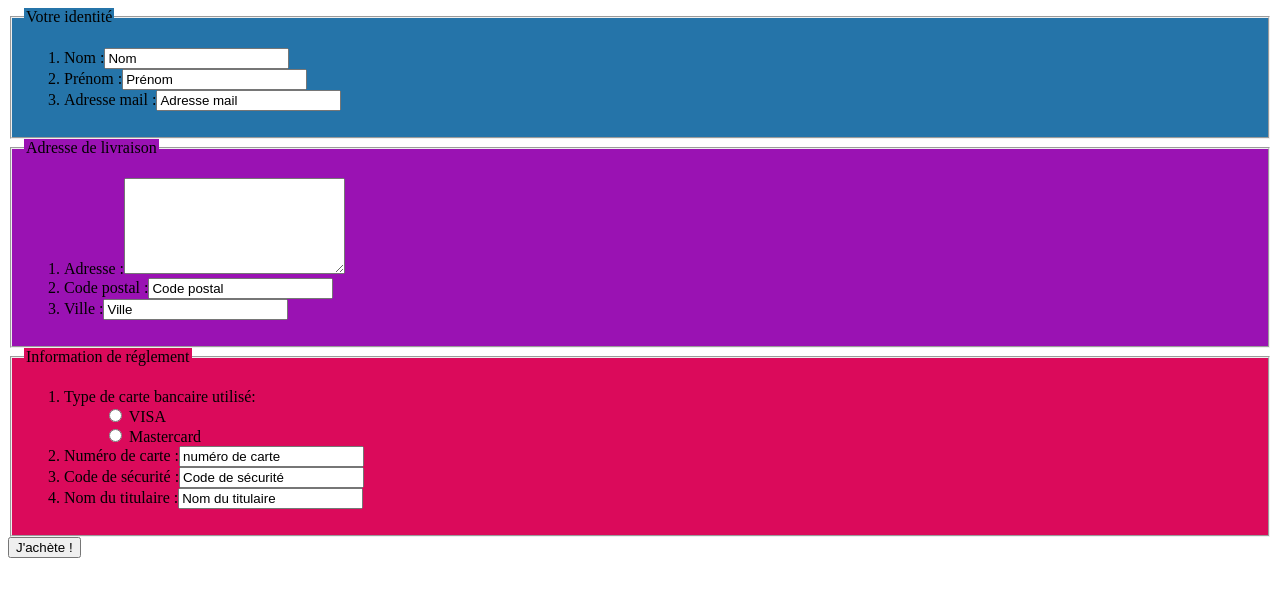
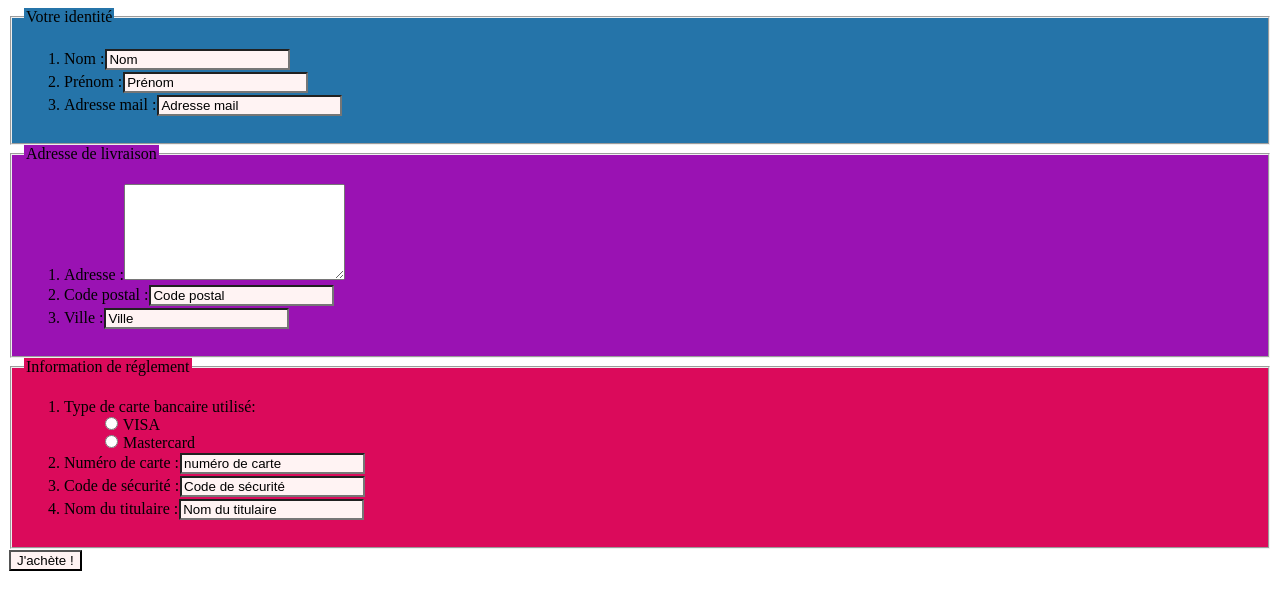
Before and after one commit to DamienPoix/Exercice-html-7, a plain HTML site: page index.html in a window 1280 px wide. Drawn offline with Linux system fonts and the light colour scheme.

Commit message:
changement des bordures des zones de texte

```diff
--- a/CSS/style.css
+++ b/CSS/style.css
@@ -10,3 +10,7 @@
  #puce{
    list-style: none;
  }
+input{
+  background-color:#FFF3F3;
+  margin: 1px;
+}
--- a/index.html
+++ b/index.html
@@ -1,7 +1,7 @@
 <!DOCTYPE html>
 <html lang="fr" dir="ltr">
   <head>
-    <link rel="stylesheet" href="CSS/style.css">
+    <link rel="stylesheet" href="CSS/style.css" />
     <meta charset="utf-8">
     <title>Exercice 7 HTML</title>
   </head>
```
